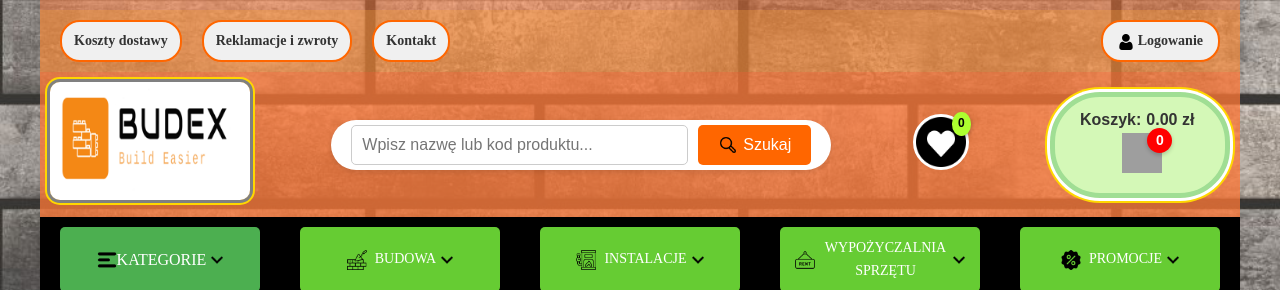
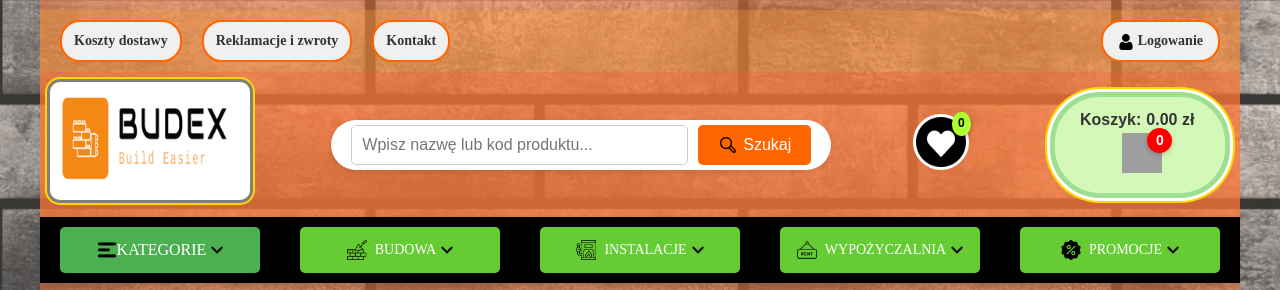
Before and after one commit to Szymon-Stefanski/Building_Rental_Store_Website, a PHP site: page /projekt_byt/Store/deliveryCost.php in a window 1280 px wide. Shown: the top 290 px of the page. Run offline with PHP 8.4, Linux system fonts and the light colour scheme; data comes from the database, SQL or seed files in the repository; grey boxes are pictures that could not be loaded.

Commit message:
Fixed bug.

```diff
--- a/projekt_byt/Store/deliveryCost.php
+++ b/projekt_byt/Store/deliveryCost.php
@@ -173,7 +173,7 @@ $current_url = urlencode("http://" . $_SERVER['HTTP_HOST'] . $_SERVER['REQUEST_U
                     <img src="../Image/Icon/down-arrow.png" alt="Strzałka w dół" class="arrow-icon">
                 </a>
                 <a href="#">
-                    <img src="../Image/Icon/rent.png" class="category-icon"> WYPOŻYCZALNIA SPRZĘTU
+                    <img src="../Image/Icon/rent.png" class="category-icon"> WYPOŻYCZALNIA
                     <img src="../Image/Icon/down-arrow.png" alt="Strzałka w dół" class="arrow-icon">
                 </a>
 
```
